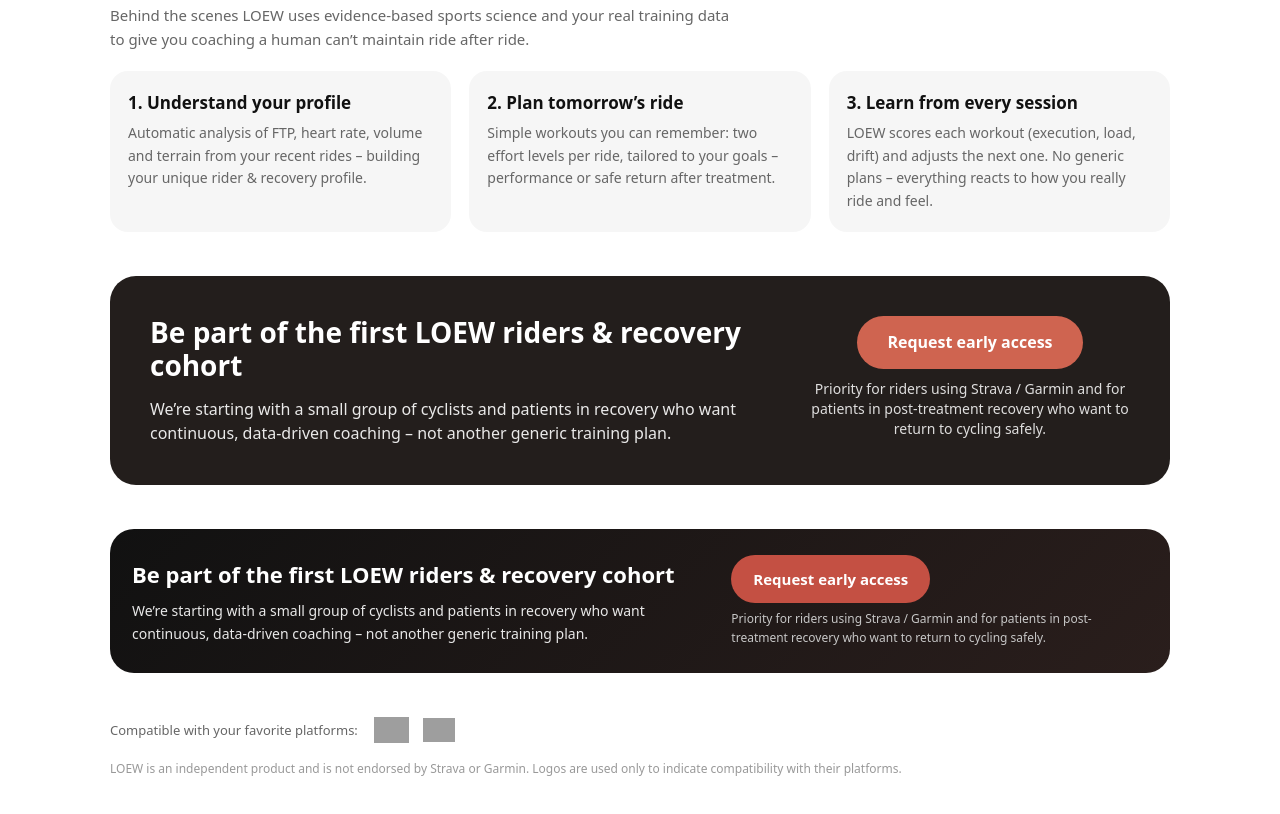
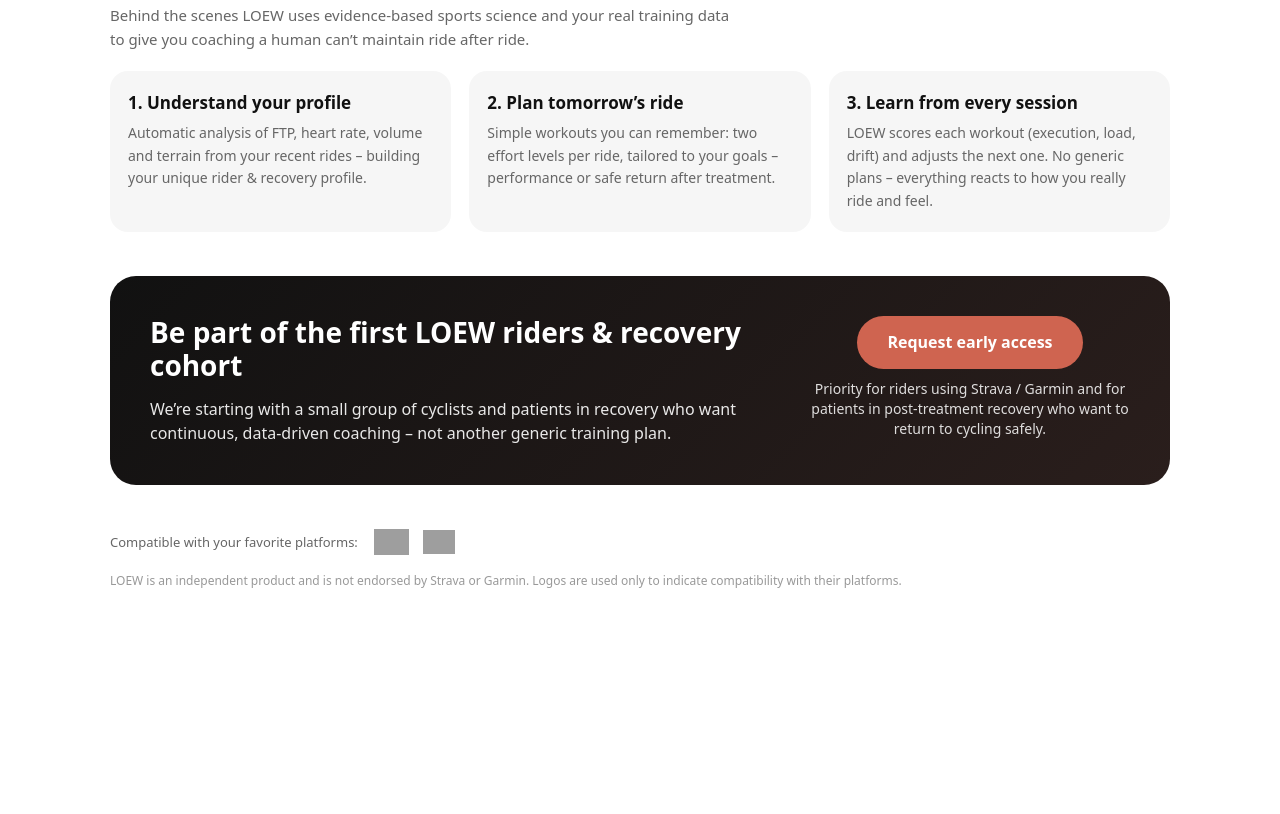
Before and after one commit to royloew/loew-website, a plain HTML site: page index.html in a window 1280 px wide. Shown: the part 612-1426 px from the top of the page. After the commit the page ends 1278 px from the top, so only its background shows below. Drawn offline with Linux system fonts and the light colour scheme; grey boxes are pictures that could not be loaded.

```diff
--- a/index.html
+++ b/index.html
@@ -173,17 +173,18 @@
       height: 24px;
     }
 
-    /* Cohort CTA block */
+    /* Cohort CTA block – גרסה מתוקנת ויחידה */
+
     .cohort-box {
       margin-top: 40px;
-  background: #231e1c;          /* כמו עכשיו בערך */
+      background: linear-gradient(135deg, #111111, #2a1e1c);
       color: #fff;
       border-radius: 26px;
       padding: 40px 40px;
       display: flex;
       justify-content: space-between;
-  align-items: flex-start;      /* ✅ מיושר למעלה, לא למרכז */
-  gap: 56px;                    /* רווח יפה בין צד שמאל לימין */
+      align-items: flex-start;   /* יישור למעלה */
+      gap: 56px;
     }
 
     .cohort-left {
@@ -204,13 +205,13 @@
     }
 
     .cohort-right {
-  flex: 0 0 320px;              /* צד ימין צר ואלגנטי */
+      flex: 0 0 320px;
       text-align: center;
     }
 
     .cohort-cta-btn {
       display: inline-block;
-  background: #cf6450;          /* הכפתור הכתום שלך */
+      background: #cf6450;
       color: #fff;
       text-decoration: none;
       padding: 14px 30px;
@@ -226,21 +227,6 @@
       line-height: 1.4;
       opacity: 0.85;
     }
-
-/* רספונסיבי למובייל */
-@media (max-width: 900px) {
-  .cohort-box {
-    flex-direction: column;
-    align-items: stretch;
-    text-align: left;
-  }
-
-  .cohort-right {
-    flex: none;
-    text-align: left;
-  }
-}
-
 
     /* SECTIONS */
 
@@ -328,37 +314,6 @@
       filter: contrast(1.1) saturate(1.05);
     }
 
-    /* BOTTOM CTA */
-
-    .cta-bottom {
-      background: linear-gradient(135deg, #111111, #2a1e1c);
-      color: #ffffff;
-      border-radius: 24px;
-      padding: 26px 22px 26px;
-      margin-top: 18px;
-      display: grid;
-      grid-template-columns: minmax(0, 1.4fr) minmax(0, 1fr);
-      gap: 16px;
-      align-items: center;
-    }
-
-    .cta-title {
-      font-size: 22px;
-      font-weight: 800;
-      margin-bottom: 8px;
-    }
-
-    .cta-text {
-      font-size: 14px;
-      color: #e8e8e8;
-    }
-
-    .cta-note {
-      font-size: 12px;
-      color: #c7c7c7;
-      margin-top: 6px;
-    }
-
     footer {
       margin-top: 32px;
       font-size: 12px;
@@ -369,8 +324,7 @@
 
     @media (max-width: 900px) {
       .hero,
-      .visual-card,
-      .cta-bottom {
+      .visual-card {
         grid-template-columns: minmax(0, 1fr);
       }
 
@@ -380,6 +334,17 @@
 
       .hero-title {
         font-size: 32px;
+      }
+
+      .cohort-box {
+        flex-direction: column;
+        align-items: stretch;
+        text-align: left;
+      }
+
+      .cohort-right {
+        flex: none;
+        text-align: left;
       }
     }
 
@@ -415,8 +380,8 @@
       <div class="pill">AI COACHING & RECOVERY</div>
     </header>
 
+    <main>
       <!-- HERO -->
-    <main>
       <section class="hero">
         <div>
           <div class="hero-badge">For cyclists & patients in recovery</div>
@@ -446,7 +411,6 @@
         </div>
 
         <div class="hero-image-wrap">
-          <!-- השתמש בתמונה שצירפת, שמורה כ-images/hero-cyclists.jpg -->
           <img src="/images/cyclist-yellow.jpg" alt="Cyclists" />
         </div>
       </section>
@@ -488,8 +452,8 @@
         </div>
       </section>
 
-      <!-- STORY / MEDICAL ANGLE -->
-      <section class="cohort-box">
+      <!-- SINGLE COHORT CTA (מתוקן ומיושר) -->
+      <section id="join" class="cohort-box">
         <div class="cohort-left">
           <h2>Be part of the first LOEW riders &amp; recovery cohort</h2>
           <p>
@@ -499,42 +463,16 @@
         </div>
 
         <div class="cohort-right">
-    <a href="mailto:hello@myloew.fit?subject=LOEW%20Early%20Access"
-       class="cohort-cta-btn">
+          <a
+            href="mailto:hello@myloew.fit?subject=LOEW%20Early%20Access"
+            class="cohort-cta-btn"
+          >
             Request early access
           </a>
           <p class="cohort-note">
             Priority for riders using Strava / Garmin and for patients in
             post-treatment recovery who want to return to cycling safely.
           </p>
-  </div>
-</section>
-
-
-      <!-- BOTTOM CTA -->
-      <section id="join">
-        <div class="cta-bottom">
-          <div>
-            <div class="cta-title">
-              Be part of the first LOEW riders &amp; recovery cohort
-            </div>
-            <div class="cta-text">
-              We’re starting with a small group of cyclists and patients in
-              recovery who want continuous, data-driven coaching – not another
-              generic training plan.
-            </div>
-          </div>
-          <div>
-            <a href="mailto:royleow@gmail.com?subject=LOEW%20Early%20Access"
-               class="btn-primary"
-            >
-              Request early access
-            </a>
-            <div class="cta-note">
-              Priority for riders using Strava / Garmin and for patients in
-              post-treatment recovery who want to return to cycling safely.
-            </div>
-          </div>
         </div>
       </section>
 
```
Lines whose indentation alone changed are shown as unchanged.
